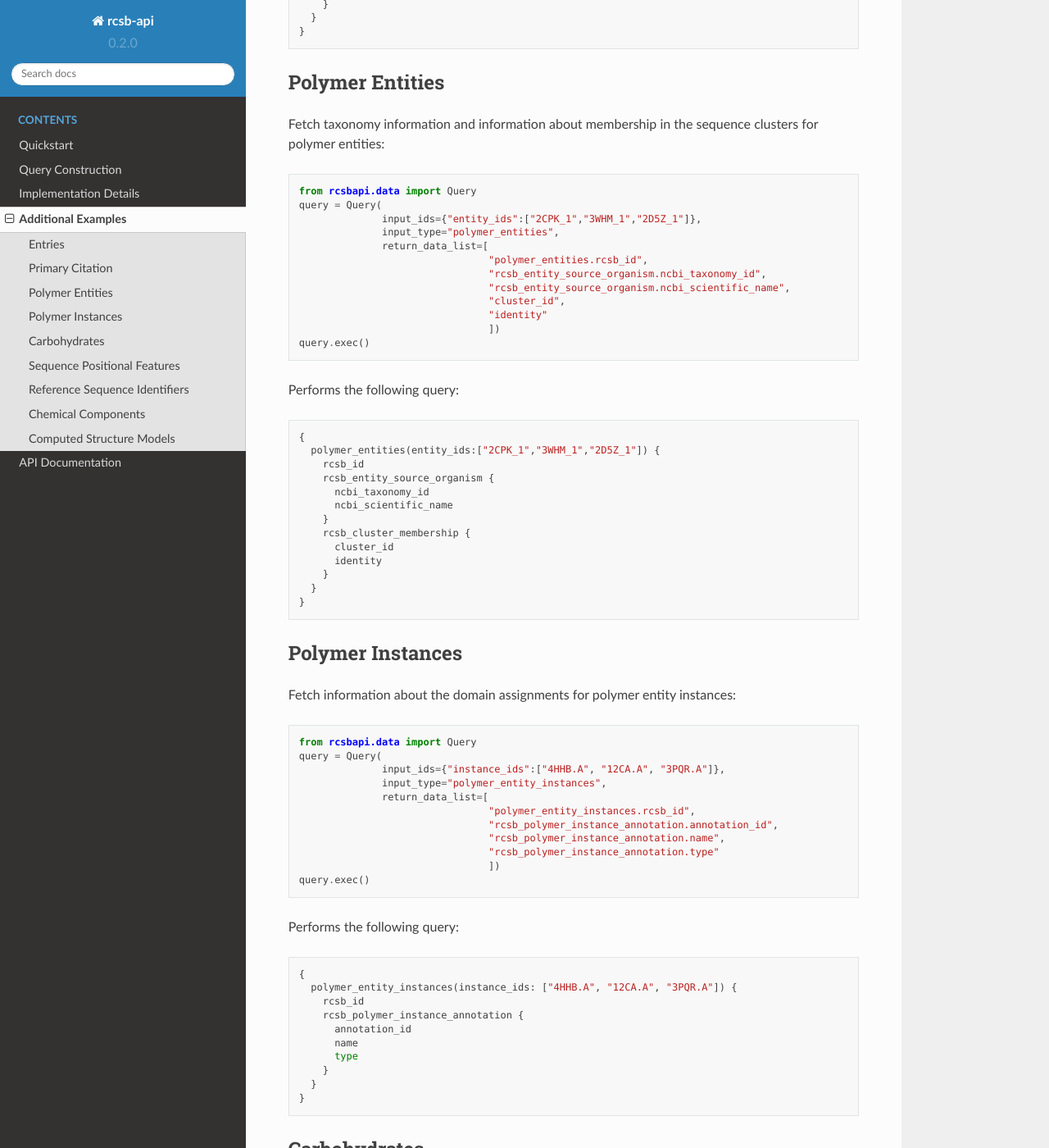
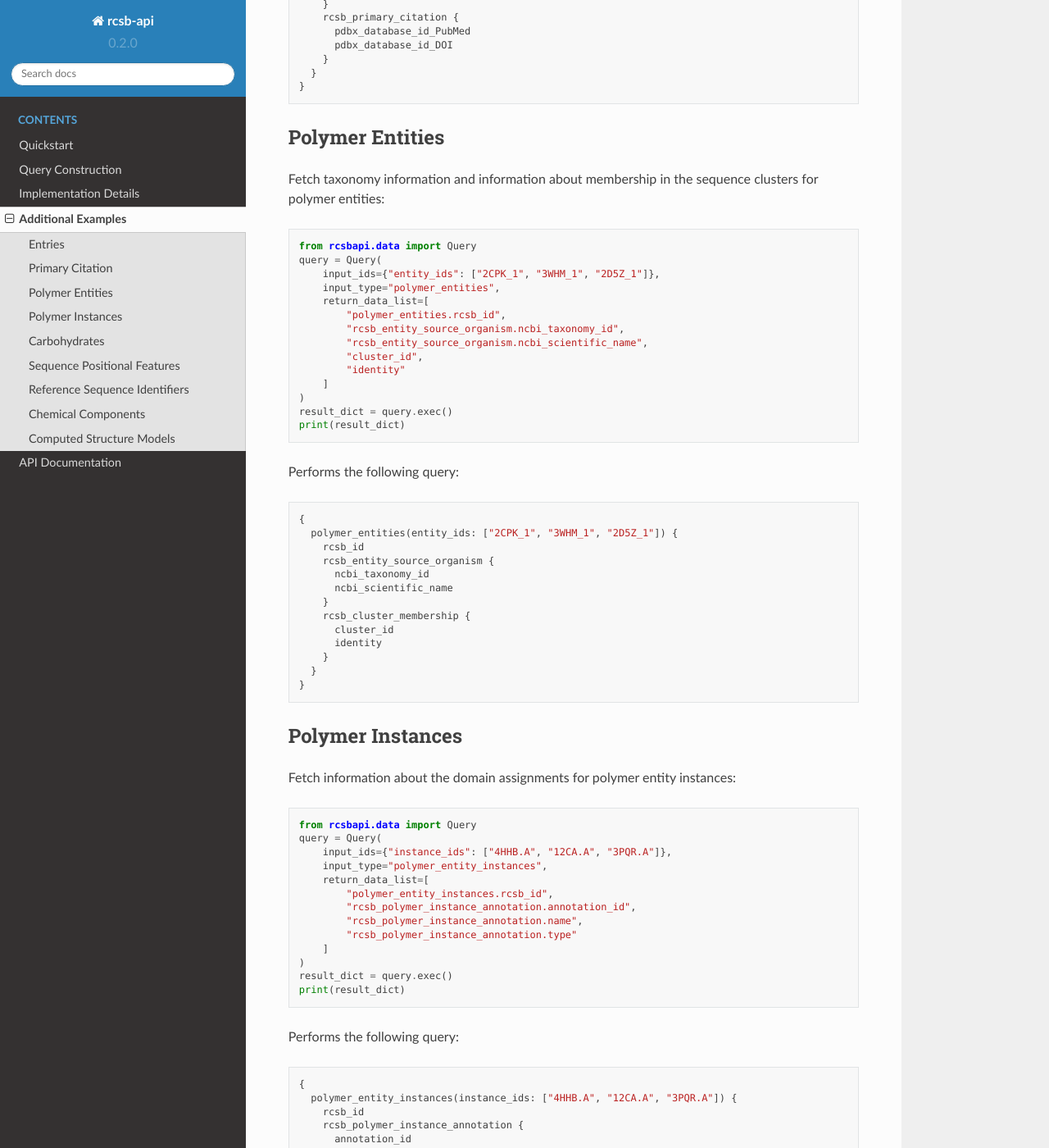
Before and after one commit to rcsb/py-rcsb-api, a Sphinx documentation site: the page built from docs/additional_examples.md, in a window 1280 px wide and 1400 px high, scrolled down 1439 px. Shown: the whole window at 82% size. Built offline with Sphinx 7.4.7 and the Read the Docs theme 2.0.0, drawn with Linux system fonts in a browser that asks for light colours; some of the changed text lies outside the part shown.

````diff
--- a/docs/additional_examples.md
+++ b/docs/additional_examples.md
@@ -6,10 +6,12 @@ Fetch information about structure title and experimental method for PDB entries:
 ```python
 from rcsbapi.data import Query
 query = Query(
-              input_ids={"entry_ids": ["1STP","2JEF","1CDG"]},
-              input_type="entries",
-              return_data_list=["entries.rcsb_id", "struct.title", "exptl.method"])
-query.exec()
+    input_ids={"entry_ids": ["1STP", "2JEF", "1CDG"]},
+    input_type="entries",
+    return_data_list=["entries.rcsb_id", "struct.title", "exptl.method"]
+)
+result_dict = query.exec()
+print(result_dict)
 ```
 Performs the following query:
 ```
@@ -33,16 +35,18 @@ Fetch primary citation information (structure authors, PubMed ID, DOI) and relea
 ```python
 from rcsbapi.data import Query
 query = Query(
-              input_ids={"entry_ids": ["1STP","2JEF","1CDG"]},
-              input_type="entries",
-              return_data_list=[
-                                "entries.rcsb_id",
-                                "rcsb_accession_info.initial_release_date",
-                                "audit_author.name",
-                                "rcsb_primary_citation.pdbx_database_id_PubMed",
-                                "rcsb_primary_citation.pdbx_database_id_DOI"
-                                ])
-query.exec()
+    input_ids={"entry_ids": ["1STP", "2JEF", "1CDG"]},
+    input_type="entries",
+    return_data_list=[
+        "entries.rcsb_id",
+        "rcsb_accession_info.initial_release_date",
+        "audit_author.name",
+        "rcsb_primary_citation.pdbx_database_id_PubMed",
+        "rcsb_primary_citation.pdbx_database_id_DOI"
+    ]
+)
+result_dict = query.exec()
+print(result_dict)
 ```
 Performs the following query:
 ```
@@ -69,21 +73,23 @@ Fetch taxonomy information and information about membership in the sequence clus
 ```python
 from rcsbapi.data import Query
 query = Query(
-              input_ids={"entity_ids":["2CPK_1","3WHM_1","2D5Z_1"]},
-              input_type="polymer_entities",
-              return_data_list=[
-                                "polymer_entities.rcsb_id",
-                                "rcsb_entity_source_organism.ncbi_taxonomy_id",
-                                "rcsb_entity_source_organism.ncbi_scientific_name",
-                                "cluster_id",
-                                "identity"
-                                ])
-query.exec()
+    input_ids={"entity_ids": ["2CPK_1", "3WHM_1", "2D5Z_1"]},
+    input_type="polymer_entities",
+    return_data_list=[
+        "polymer_entities.rcsb_id",
+        "rcsb_entity_source_organism.ncbi_taxonomy_id",
+        "rcsb_entity_source_organism.ncbi_scientific_name",
+        "cluster_id",
+        "identity"
+    ]
+)
+result_dict = query.exec()
+print(result_dict)
 ```
 Performs the following query:
 ```
 {
-  polymer_entities(entity_ids:["2CPK_1","3WHM_1","2D5Z_1"]) {
+  polymer_entities(entity_ids: ["2CPK_1", "3WHM_1", "2D5Z_1"]) {
     rcsb_id
     rcsb_entity_source_organism {
       ncbi_taxonomy_id
@@ -103,15 +109,17 @@ Fetch information about the domain assignments for polymer entity instances:
 ```python
 from rcsbapi.data import Query
 query = Query(
-              input_ids={"instance_ids":["4HHB.A", "12CA.A", "3PQR.A"]},
-              input_type="polymer_entity_instances",
-              return_data_list=[
-                                "polymer_entity_instances.rcsb_id",
-                                "rcsb_polymer_instance_annotation.annotation_id",
-                                "rcsb_polymer_instance_annotation.name",
-                                "rcsb_polymer_instance_annotation.type"
-                                ])
-query.exec()
+    input_ids={"instance_ids": ["4HHB.A", "12CA.A", "3PQR.A"]},
+    input_type="polymer_entity_instances",
+    return_data_list=[
+        "polymer_entity_instances.rcsb_id",
+        "rcsb_polymer_instance_annotation.annotation_id",
+        "rcsb_polymer_instance_annotation.name",
+        "rcsb_polymer_instance_annotation.type"
+    ]
+)
+result_dict = query.exec()
+print(result_dict)
 ```
 Performs the following query:
 ```
@@ -133,19 +141,21 @@ Query branched entities (sugars or oligosaccharides) for commonly used linear de
 ```python
 from rcsbapi.data import Query
 query = Query(
-              input_ids={"entity_ids":["5FMB_2", "6L63_3"]},
-              input_type="branched_entities",
-              return_data_list=[
-                                "pdbx_entity_branch.type",
-                                "pdbx_entity_branch_descriptor.type",
-                                "pdbx_entity_branch_descriptor.descriptor"
-                                ])
-query.exec()
+    input_ids={"entity_ids": ["5FMB_2", "6L63_3"]},
+    input_type="branched_entities",
+    return_data_list=[
+        "pdbx_entity_branch.type",
+        "pdbx_entity_branch_descriptor.type",
+        "pdbx_entity_branch_descriptor.descriptor"
+    ]
+)
+result_dict = query.exec()
+print(result_dict)
 ```
 Performs the following query:
 ```
 {
-  branched_entities(entity_ids:["5FMB_2", "6L63_3"]) {
+  branched_entities(entity_ids: ["5FMB_2", "6L63_3"]) {
     pdbx_entity_branch {
       type
     }
@@ -166,15 +176,17 @@ This example queries 'polymer_entity_instances' positional features. The query r
 ```python
 from rcsbapi.data import Query
 query = Query(
-              input_ids={"instance_ids":["1NDO.A"]},
-              input_type="polymer_entity_instances",
-              return_data_list=[
-                                "polymer_entity_instances.rcsb_id",
-                                "rcsb_polymer_instance_feature.type",
-                                "feature_positions.beg_seq_id",
-                                "feature_positions.end_seq_id"
-                                ])
-query.exec()
+    input_ids={"instance_ids": ["1NDO.A"]},
+    input_type="polymer_entity_instances",
+    return_data_list=[
+        "polymer_entity_instances.rcsb_id",
+        "rcsb_polymer_instance_feature.type",
+        "feature_positions.beg_seq_id",
+        "feature_positions.end_seq_id"
+    ]
+)
+result_dict = query.exec()
+print(result_dict)
 ```
 Performs the following query:
 ```
@@ -197,19 +209,21 @@ This example shows how to access identifiers related to entries (cross-reference
 ```python
 from rcsbapi.data import Query
 query = Query(
-              input_ids={"entry_ids": ["7NHM", "5L2G"]},
-              input_type="entries",
-              return_data_list=[
-                                "entries.rcsb_id",
-                                "reference_sequence_identifiers.database_accession",
-                                "reference_sequence_identifiers.database_name"
-                                ])
-query.exec()
+    input_ids={"entry_ids": ["7NHM", "5L2G"]},
+    input_type="entries",
+    return_data_list=[
+        "entries.rcsb_id",
+        "reference_sequence_identifiers.database_accession",
+        "reference_sequence_identifiers.database_name"
+    ]
+)
+result_dict = query.exec()
+print(result_dict)
 ```
 Performs the following query:
 ```
 {
-  entries(entry_ids:["7NHM", "5L2G"]){
+  entries(entry_ids: ["7NHM", "5L2G"]){
     polymer_entities {
       rcsb_id
       rcsb_polymer_entity_container_identifiers {
@@ -229,22 +243,24 @@ Query for specific items in the chemical component dictionary based on a given l
 ```python
 from rcsbapi.data import Query
 query = Query(
-              input_ids={"comp_ids":["NAG", "EBW"]},
-              input_type="chem_comps",
-              return_data_list=[
-                                "chem_comps.rcsb_id",
-                                "chem_comp.type",
-                                "chem_comp.formula_weight",
-                                "chem_comp.name",
-                                "chem_comp.formula",
-                                "rcsb_chem_comp_info.initial_release_date"
-                                ])
-query.exec()
+    input_ids={"comp_ids": ["NAG", "EBW"]},
+    input_type="chem_comps",
+    return_data_list=[
+        "chem_comps.rcsb_id",
+        "chem_comp.type",
+        "chem_comp.formula_weight",
+        "chem_comp.name",
+        "chem_comp.formula",
+        "rcsb_chem_comp_info.initial_release_date"
+    ]
+)
+result_dict = query.exec()
+print(result_dict)
 ```
 Performs the following query:
 ```
 {
-  chem_comps(comp_ids:["NAG", "EBW"]) {
+  chem_comps(comp_ids: ["NAG", "EBW"]) {
     rcsb_id
     chem_comp {
       type
@@ -265,10 +281,11 @@ This example shows how to get a list of global Model Quality Assessment metrics
 ```python
 from rcsbapi.data import Query
 query = Query(
-              input_ids={"entry_ids": ["AF_AFP68871F1"]},
-              input_type="entries",
-              return_data_list=["ma_qa_metric_global.type", "ma_qa_metric_global.value"])
-query.exec()
+    input_ids={"entry_ids": ["AF_AFP68871F1"]},
+    input_type="entries",
+    return_data_list=["ma_qa_metric_global.type", "ma_qa_metric_global.value"])
+result_dict = query.exec()
+print(result_dict)
 ```
 Performs the following query:
 ```
````
Also changed, not shown: docs/query_construction.md (+42 -30 lines), docs/quickstart.md (+31 -27 lines), 1 other file.
